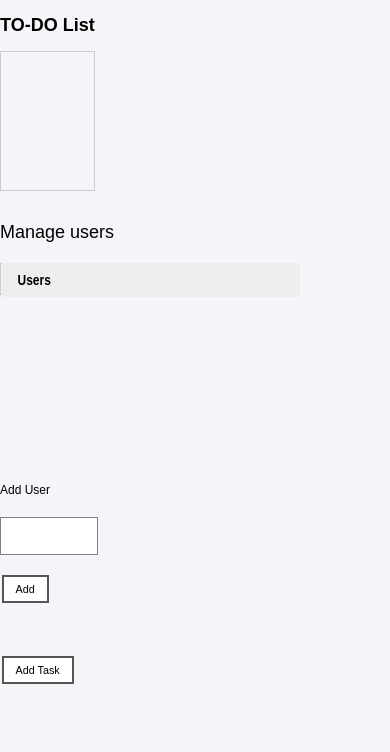
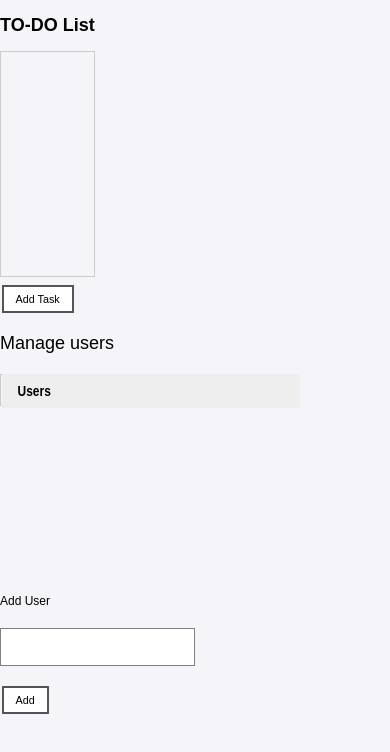
Before and after one commit to DawoudTormos/SE-Factory-To-Do-Assignment, a plain HTML site: page index.html in a window 390 px wide. Shown: the top 752 px of the page. Drawn offline with Linux system fonts and the light colour scheme.

Commit message:
Editing style for more responsiveness.

```diff
--- a/index.html
+++ b/index.html
@@ -97,7 +97,9 @@ To-Do Assignment
 
 
   </div>
-
+<div style="margin:5px 0">
+<button id="Btn-addTask" class="button buttonGrey"> Add Task</button>
+</div>
 </div>
 
 
@@ -188,9 +190,7 @@ To-Do Assignment
 
 
 
-<div style="margin:30px 0">
-<button id="Btn-addTask" class="button buttonGrey"> Add Task</button>
-</div>
+
 
 </div><!--usersContainer-->
 
--- a/styles/style.css
+++ b/styles/style.css
@@ -169,7 +169,7 @@ body{
                         color: green;
                     }
                     .pending {
-                        color: orange;
+                        color: rgb(255, 165, 0);
                     }
                     .past-due {
                         color: red;
@@ -397,7 +397,7 @@ select {
   }
 
   #usersContainer{
-    margin-top: 40px;
+    margin-top: 60px;
   }
 
 
@@ -424,6 +424,10 @@ width:550px;
 }
 
 
+#usersContainer > div > input[type="text"]{
+  width:40vw;
+}
+
 }
 
 
@@ -445,6 +449,9 @@ width:550px;
 
 html{
   font-size: 14px;
+}
+#usersContainer > div > input[type="text"]{
+  width:50vw;
 }
 }
 
@@ -468,6 +475,7 @@ html{
 html{
   font-size: 14px;
 }
+
 }
 
 
```
